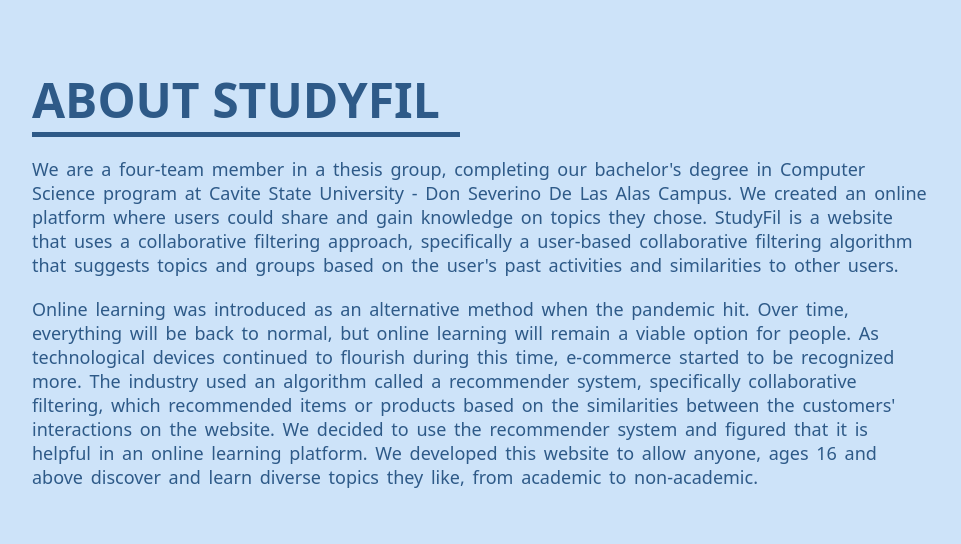
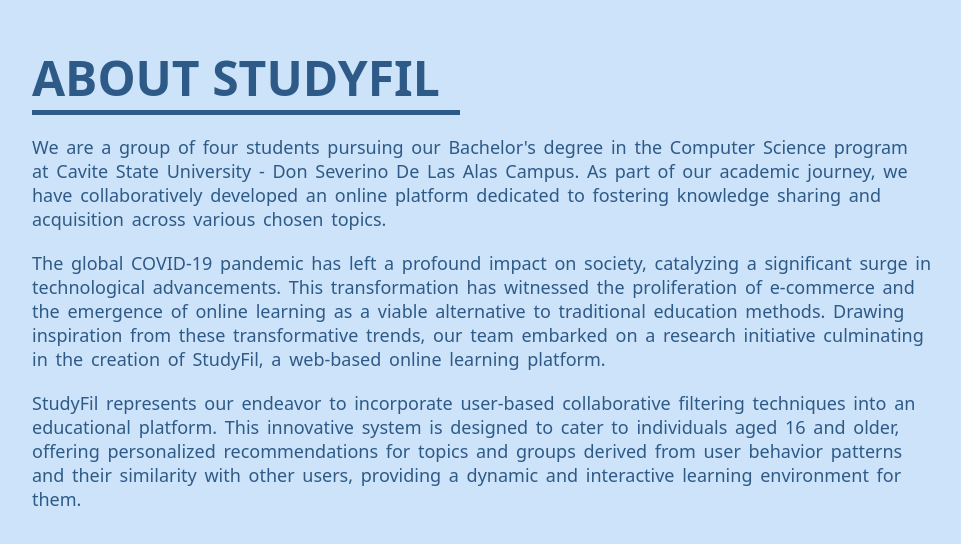
Before and after one commit to renier-sumagui/studyfil_, a React (Vite) app: page /about in a window 1280 px wide. Shown: the part 112-656 px from the top of the page, without its empty margins (158-1119 px from the left). Built offline with nearby package versions, Linux system fonts and the light colour scheme; no server answers.

Commit message:
updated about us

```diff
--- a/src/features/about-us/about-us.jsx
+++ b/src/features/about-us/about-us.jsx
@@ -7,8 +7,9 @@
             <section className={AboutUsCss.aboutUsSection}>
                 <div className={AboutUsCss.aboutUsContainer}>
                     <h1 className={AboutUsCss.title}>ABOUT STUDYFIL</h1>
-                    <p className={AboutUsCss.paragraph}>We are a four-team member in a thesis group, completing our bachelor's degree in Computer Science program at Cavite State University - Don Severino De Las Alas Campus. We created an online platform where users could share and gain knowledge on topics they chose. StudyFil is a website that uses a collaborative filtering approach, specifically a user-based collaborative filtering algorithm that suggests topics and groups based on the user's past activities and similarities to other users.</p>
-                    <p className={AboutUsCss.paragraph}>Online learning was introduced as an alternative method when the pandemic hit. Over time, everything will be back to normal, but online learning will remain a viable option for people. As technological devices continued to flourish during this time, e-commerce started to be recognized more. The industry used an algorithm called a recommender system, specifically collaborative filtering, which recommended items or products based on the similarities between the customers' interactions on the website. We decided to use the recommender system and figured that it is helpful in an online learning platform. We developed this website to allow anyone, ages 16 and above discover and learn diverse topics they like, from academic to non-academic.</p>
+                    <p className={AboutUsCss.paragraph}>We are a group of four students pursuing our Bachelor's degree in the Computer Science program at Cavite State University - Don Severino De Las Alas Campus. As part of our academic journey, we have collaboratively developed an online platform dedicated to fostering knowledge sharing and acquisition across various chosen topics.</p>
+                    <p className={AboutUsCss.paragraph}>The global COVID-19 pandemic has left a profound impact on society, catalyzing a significant surge in technological advancements. This transformation has witnessed the proliferation of e-commerce and the emergence of online learning as a viable alternative to traditional education methods. Drawing inspiration from these transformative trends, our team embarked on a research initiative culminating in the creation of StudyFil, a web-based online learning platform.</p>
+                    <p className={AboutUsCss.paragraph}>StudyFil represents our endeavor to incorporate user-based collaborative filtering techniques into an educational platform. This innovative system is designed to cater to individuals aged 16 and older, offering personalized recommendations for topics and groups derived from user behavior patterns and their similarity with other users, providing a dynamic and interactive learning environment for them.</p>
                 </div>
             </section>
             <section className={AboutUsCss.teamSection}>
```
